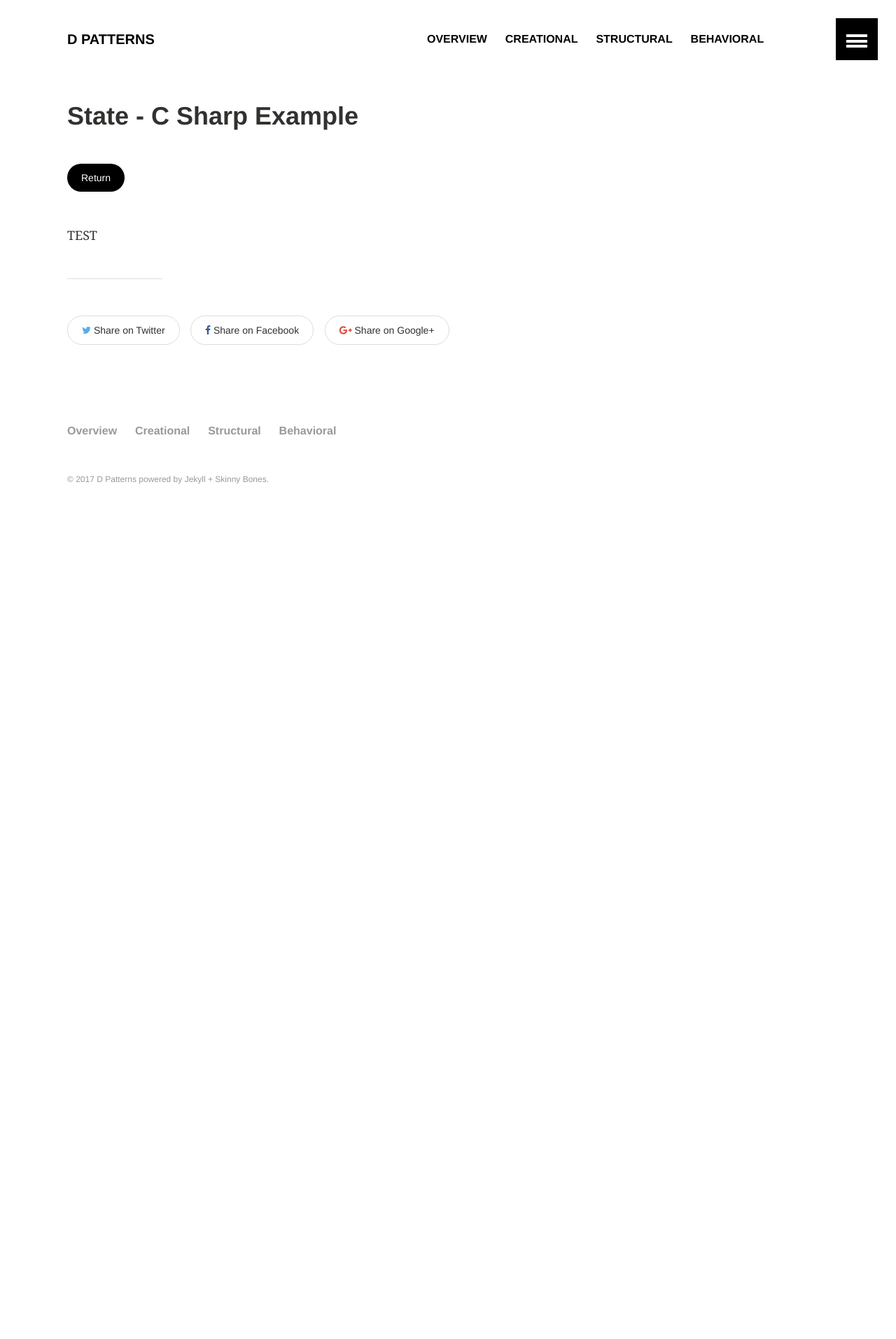
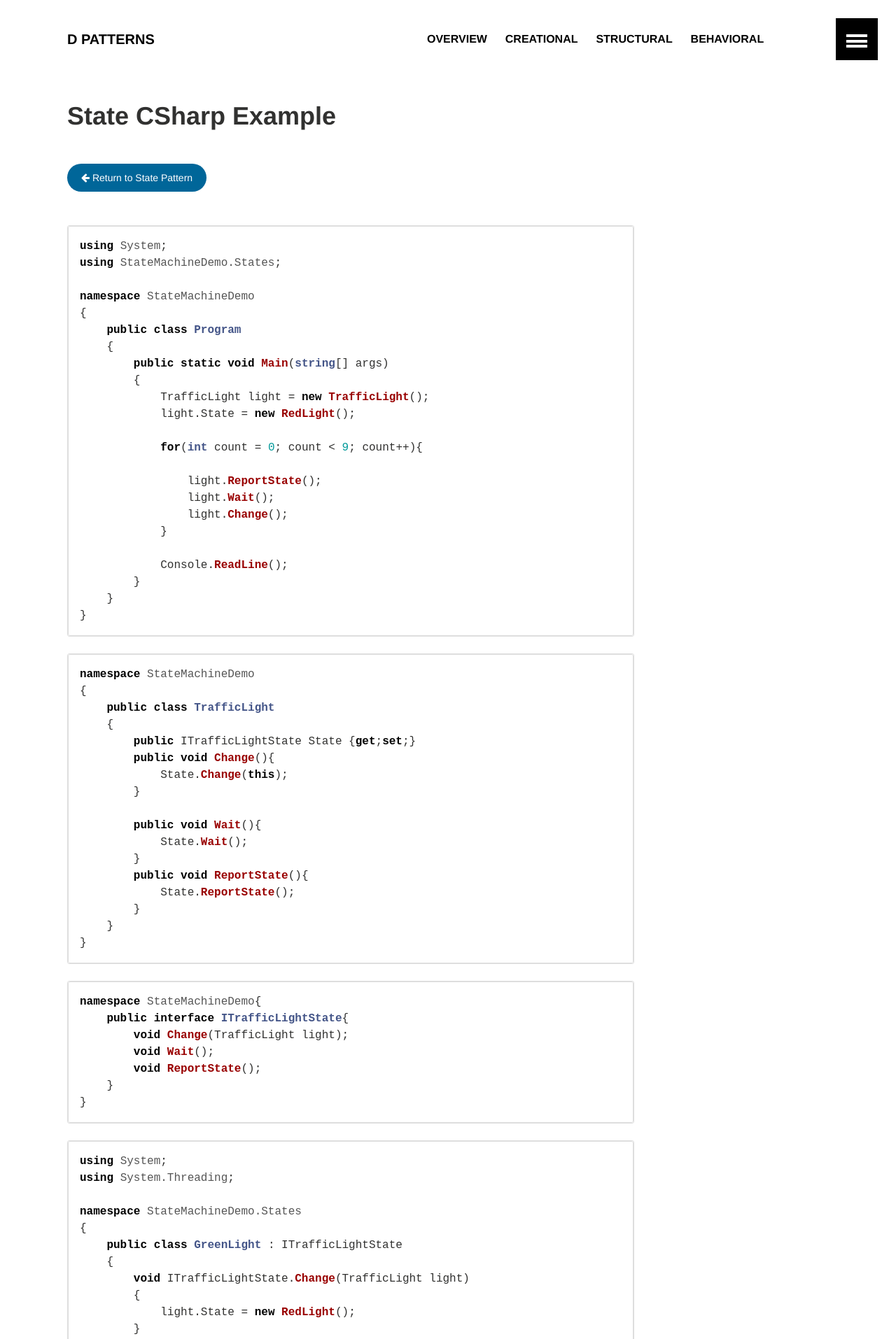
Before and after one commit to 2joephillips/DPatterns, a Jekyll site: the page built from behavioral/state/csharp.md, in a window 1280 px wide. Shown: the top 1914 px of the page at 70% size. Built offline with Jekyll 4.4.1, drawn with Linux system fonts in a browser that asks for light colours; before the commit the page ends 900 px from its top, so only the background shows below that; some of the changed text lies outside the part shown.

Commit message:
update Button Color  and format for example  pages

````diff
--- a/_sass/_buttons.scss
+++ b/_sass/_buttons.scss
@@ -11,7 +11,7 @@
 	padding: 8px 20px;
 	@include font-size(14);
 	font-family: $alt-font;
-	background-color: $primary-color;
+	background-color: #006699;
 	color: $white;
 	text-decoration: none;
 	border: 0 !important;
@@ -19,7 +19,7 @@
 	@include transition(background 0.2s, border 0.2s);
 	&:hover {
 		color: $white;
-		background-color: lighten($primary-color, 10);
+		background-color: lighten($primary-color, 20);
 	}
 	&:active {
 		// move button slightly on click
--- a/behavioral/state/csharp.md
+++ b/behavioral/state/csharp.md
@@ -1,8 +1,8 @@
 ---
 layout: article
-title: State - C Sharp Example
+title: State CSharp Example
 modified:
-catagories: behavioral
+categories:
 excerpt:
 tags: []
 image:
@@ -11,6 +11,93 @@ image:
   thumb:
 ---
 
-<a href="{{ site.url }}/behavioral/state" class="btn">Return</a>
+<a href="{{ site.url }}/behavioral/state" class="btn"> <i class="fa fa-arrow-left" aria-hidden="true"></i> Return to State Pattern</a>
 
-TEST
+```csharp
+using System;
+using StateMachineDemo.States;
+
+namespace StateMachineDemo
+{
+    public class Program
+    {
+        public static void Main(string[] args)
+        {
+            TrafficLight light = new TrafficLight();
+            light.State = new RedLight();
+
+            for(int count = 0; count < 9; count++){
+
+                light.ReportState();
+                light.Wait();
+                light.Change();
+            }
+
+            Console.ReadLine();
+        }
+    }
+}
+```
+
+```csharp
+namespace StateMachineDemo
+{
+    public class TrafficLight
+    {
+        public ITrafficLightState State {get;set;}
+        public void Change(){
+            State.Change(this);
+        }
+
+        public void Wait(){
+            State.Wait();
+        }
+        public void ReportState(){
+            State.ReportState();
+        }
+    }
+}
+```
+
+```csharp
+namespace StateMachineDemo{
+    public interface ITrafficLightState{
+        void Change(TrafficLight light);
+        void Wait();
+        void ReportState();
+    }
+}
+```
+
+```csharp
+using System;
+using System.Threading;
+
+namespace StateMachineDemo.States
+{
+    public class GreenLight : ITrafficLightState
+    {
+        void ITrafficLightState.Change(TrafficLight light)
+        {
+            light.State = new RedLight();
+        }
+        void ITrafficLightState.Wait(){
+                Thread.Sleep(30000);
+        }
+        void ITrafficLightState.ReportState()
+        {
+            Console.WriteLine("Green Light - 30 second wait");
+        }
+
+    }
+}
+```
+
+```csharp
+
+```
+
+```csharp
+
+```
+<a href="https://github.com/2joephillips/DPatterns-Examples/tree/master/behavioral/state/csharp" target="_blank">C Sharp Code Base</a>
````
Also changed, not shown: _posts/behavioral/2017-01-05-state.md (+5 -6 lines), behavioral/state/javascript.md (+4 -4 lines).
